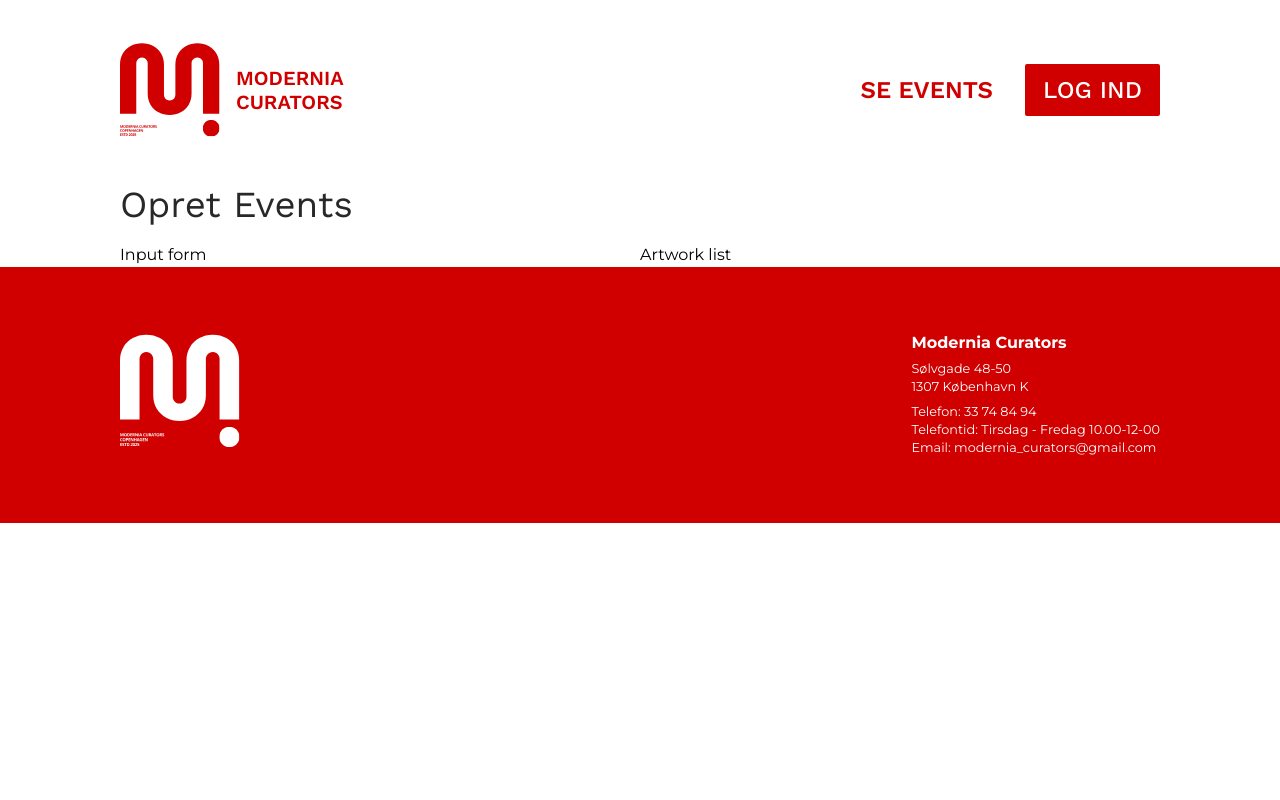
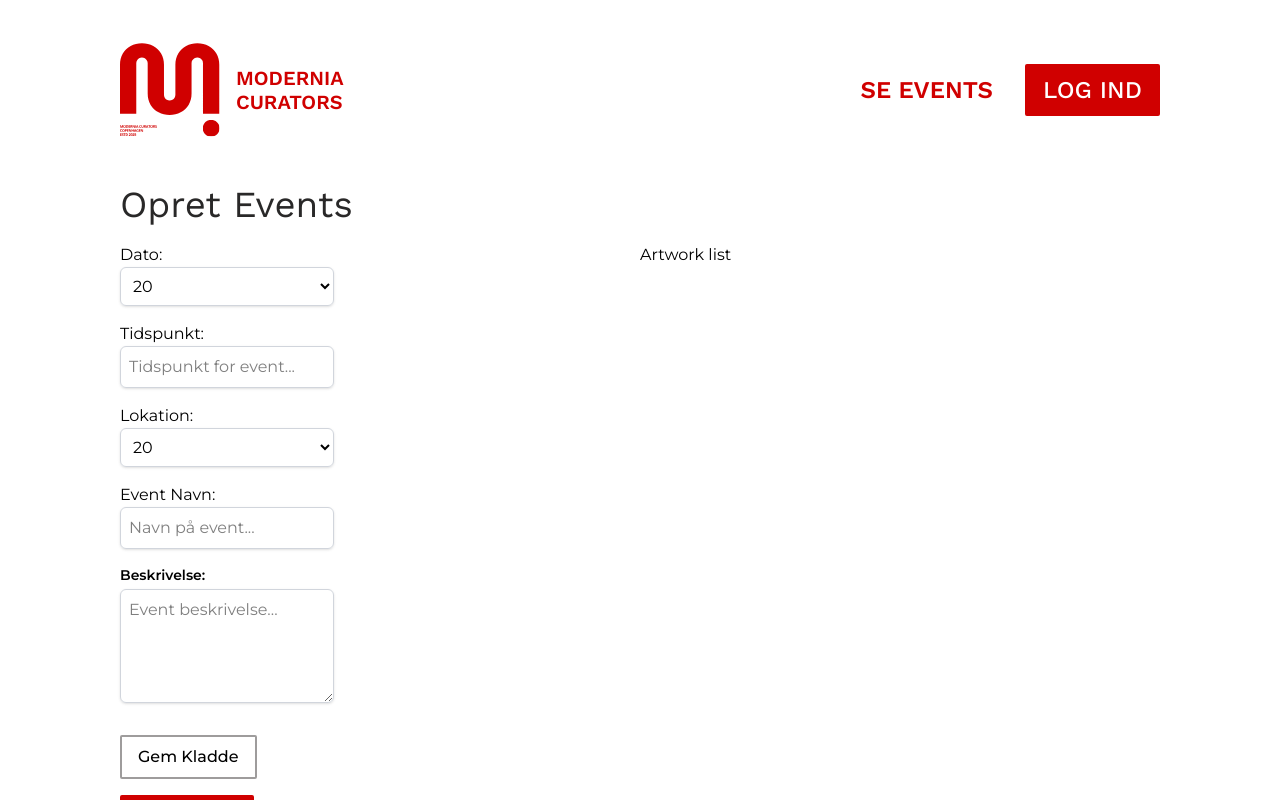
Before and after one commit to matildebresciani/frontend-eksamen, a Next.js app: page /create-event in a window 1280 px wide. Shown: the top 800 px of the page. Built offline with nearby package versions, Linux system fonts and the light colour scheme; no server answers.

Commit message:
input form

```diff
--- a/package.json
+++ b/package.json
@@ -13,6 +13,7 @@
     "next": "15.3.1",
     "react": "^19.0.0",
     "react-dom": "^19.0.0",
+    "react-hook-form": "^7.56.3",
     "react-icons": "^5.5.0",
     "zustand": "^5.0.4"
   },
--- a/src/components/Button.jsx
+++ b/src/components/Button.jsx
@@ -19,7 +19,7 @@ const Button = ({
     primary:
       "bg-transparent border-primary-red text-primary-red hover:bg-primary-red hover:text-white",
     CTA: "bg-primary-red border-primary-red text-white hover:bg-black hover:border-black hover:text-white",
-    tertiary: "",
+    tertiary: "bg-white border-text-light hover:bg-text-light hover:text-white",
   };
 
   return (
--- a/src/components/edit_create_event/InputForm.jsx
+++ b/src/components/edit_create_event/InputForm.jsx
@@ -1,7 +1,66 @@
 //Matilde
+"use client";
+import React from "react";
+import { useForm } from "react-hook-form";
+import Button from "../Button";
+
+const Input = ({ label, register, required, placeholder, name }) => (
+    <div className="flex flex-col">
+      <label>{label}</label>
+      <input
+      placeholder={placeholder}
+      {...register(name || label, { required })}
+              className="w-full rounded-md p-2 shadow-sm border border-gray-300 focus:outline-none focus:ring-2 focus:ring-primary-red focus:primary-red"
+    />
+    </div>
+  )
+
+  // you can use React.forwardRef to pass the ref too
+  const Select = React.forwardRef(({ onChange, onBlur, name, label, placeholder }, ref) => (
+    <div className="flex flex-col">
+      <label>{label}</label>
+      <select name={name} ref={ref} onChange={onChange} onBlur={onBlur}
+              className="w-full rounded-md p-2 shadow-sm border border-gray-300 focus:outline-none focus:ring-2 focus:ring-primary-red focus:primary-red">
+      <option value="" disabled>
+          {placeholder || "Vælg en mulighed"}
+        </option>
+        <option value="20">20</option>
+        <option value="30">30</option>
+      </select>
+    </div>
+  ))
+
+  const Textarea = ({ label, register, required, placeholder, name }) => (
+    <div className="flex flex-col mb-4">
+      <label htmlFor={name} className="text-sm font-semibold mb-1">{label}</label>
+      <textarea
+        id={name}
+        name={name}
+        placeholder={placeholder}
+        {...register(name, { required })}
+        rows="4"
+        className="w-full rounded-md p-2 shadow-sm border border-gray-300 focus:outline-none focus:ring-2 focus:ring-primary-red focus:primary-red"
+      />
+    </div>
+  );
 
 const EventForm = () => {
-    return ( <div>Input form</div> );
-}
+    const { register, handleSubmit } = useForm()
+    const onSubmit = (data) => {
+        console.log("Form data:", data);
+      };
+
+    return (
+        <form onSubmit={handleSubmit(onSubmit)} className="flex flex-col gap-4 w-fit">
+            <Select label="Dato:" name="date" {...register("date")} />
+            <Input label="Tidspunkt:" placeholder="Tidspunkt for event..." register={register} required />
+            <Select label="Lokation:" name="locationId" {...register("locationId")} />
+            <Input label="Event Navn:" name="title" placeholder="Navn på event..." register={register} required />
+            <Textarea label="Beskrivelse:" name="description" placeholder="Event beskrivelse..." register={register} required />
+            <Button variant="tertiary" type="submit">Gem Kladde</Button>
+            <Button variant="CTA" type="submit">Opret Event</Button>
+        </form>
+      )
+};
 
 export default EventForm;
```
Also changed, not shown: 1 other file (tests, documents, lock files or other folders).
